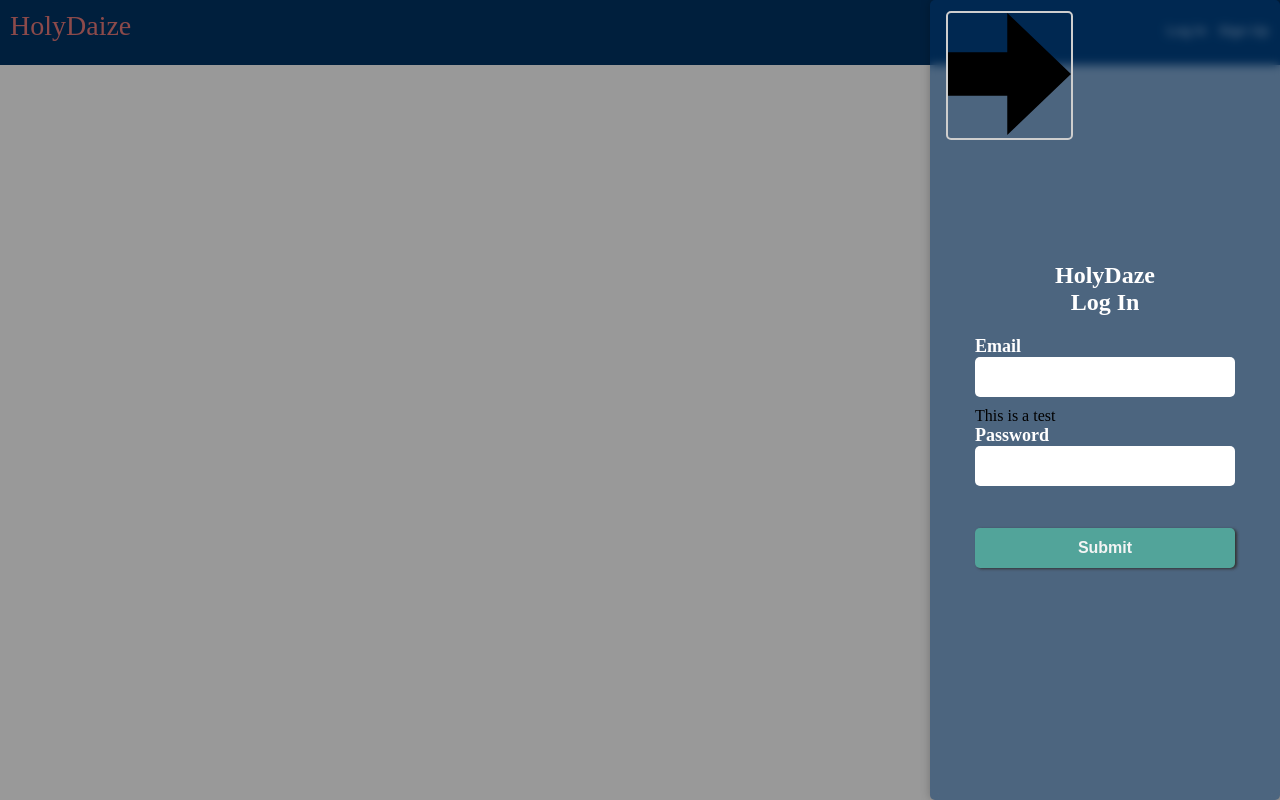
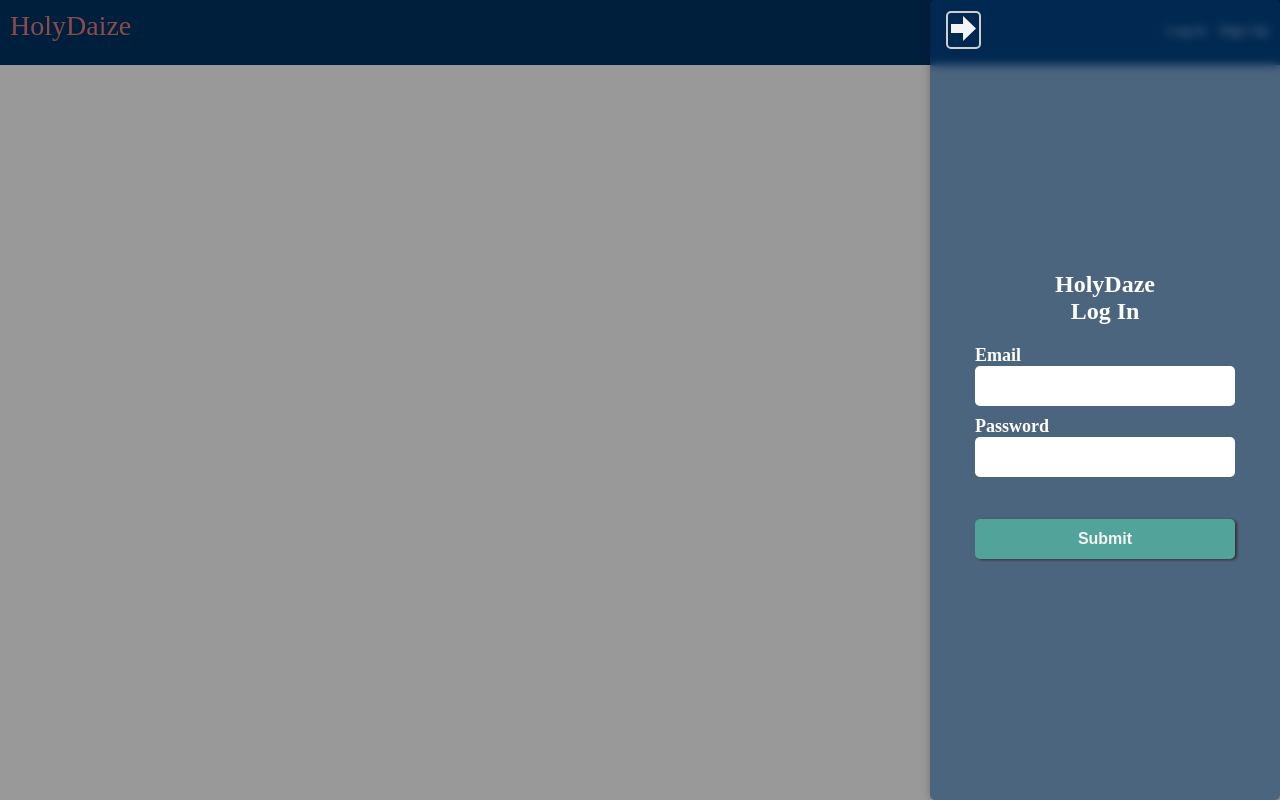
Before and after one commit to ebergeng/Project-Exam, a React (Vite) app: page / in a window 1280 px wide. Both pictures are taken after a click on the button "Log In". Built offline with nearby package versions, Linux system fonts and the light colour scheme.

Commit message:
fixed icon for backBtn

```diff
--- a/src/assets/Test.jsx
+++ /dev/null
@@ -1,5 +0,0 @@
-const Test = () => {
-  return <div>This is a test</div>;
-};
-
-export default Test;
--- a/src/js/components/icons/BackArrowIcon.jsx
+++ b/src/js/components/icons/BackArrowIcon.jsx
@@ -8,13 +8,7 @@ const BackArrowContainer = styled.div`
   fill: #cecece;
   border: 2px solid #cecece;
   border-radius: 5px;
-
-  .icon {
-    height: 35px;
-    width: 35px;
-    padding: 5px;
-    transform: translate(0, 2px);
-  }
+  padding: 3px;
 
   &:hover {
     fill: white;
@@ -22,10 +16,15 @@ const BackArrowContainer = styled.div`
   }
 `;
 
+const Img = styled.img`
+  height: 25px;
+  width: 25px;
+`;
+
 const BackArrowIcon = () => {
   return (
     <BackArrowContainer>
-      <img src={BackArrow} alt="" />
+      <Img src={BackArrow} alt="" />
     </BackArrowContainer>
   );
 };
--- a/src/js/components/modal/loginmodal/LoginModalForm.jsx
+++ b/src/js/components/modal/loginmodal/LoginModalForm.jsx
@@ -2,7 +2,6 @@ import { Input, Lable, Form, FormButton } from "../../../../styles/formStyles";
 import { useForm } from "react-hook-form";
 import { yupResolver } from "@hookform/resolvers/yup";
 import * as yup from "yup";
-import Test from "../../../../assets/test";
 
 const schima = yup
   .object({
@@ -35,7 +34,6 @@ const LogInModalForm = () => {
     <Form onSubmit={handleSubmit(onSubmit)}>
       <Lable htmlFor="email">Email</Lable>
       <Input type="email" name="email" id="email" {...register("email")} />
-      <Test />
       <Lable htmlFor="password">Password</Lable>
       <Input
         type="password"
```
Also changed, not shown: src/js/components/icons/arrow-right-icon.svg.
